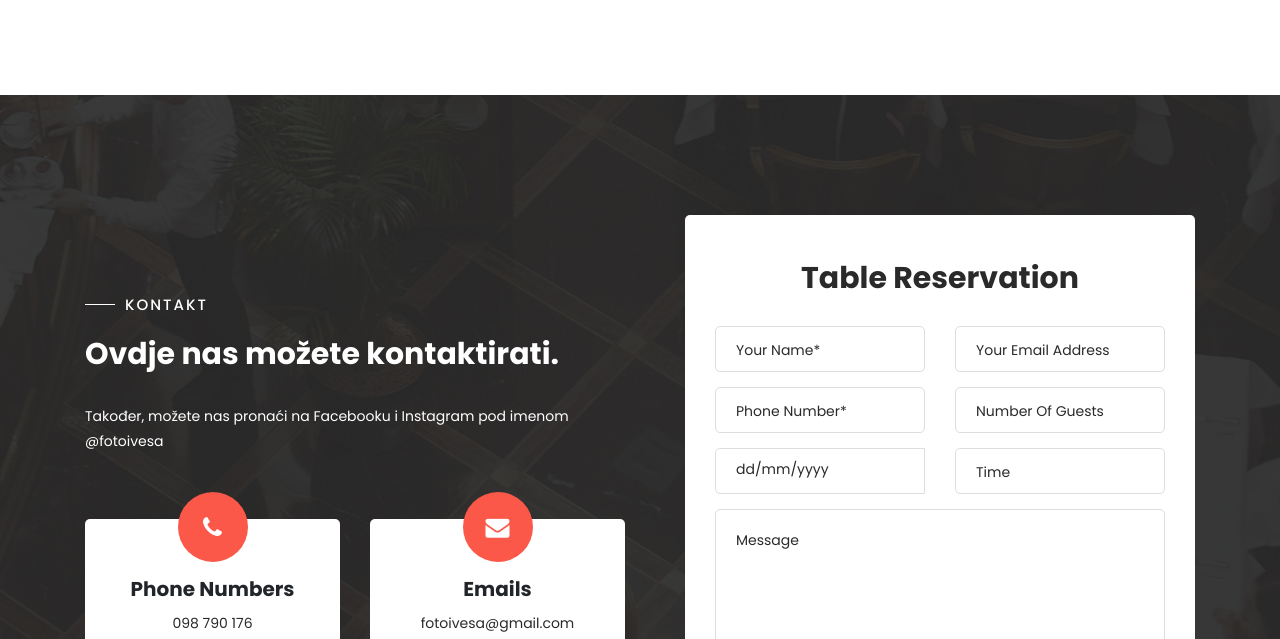
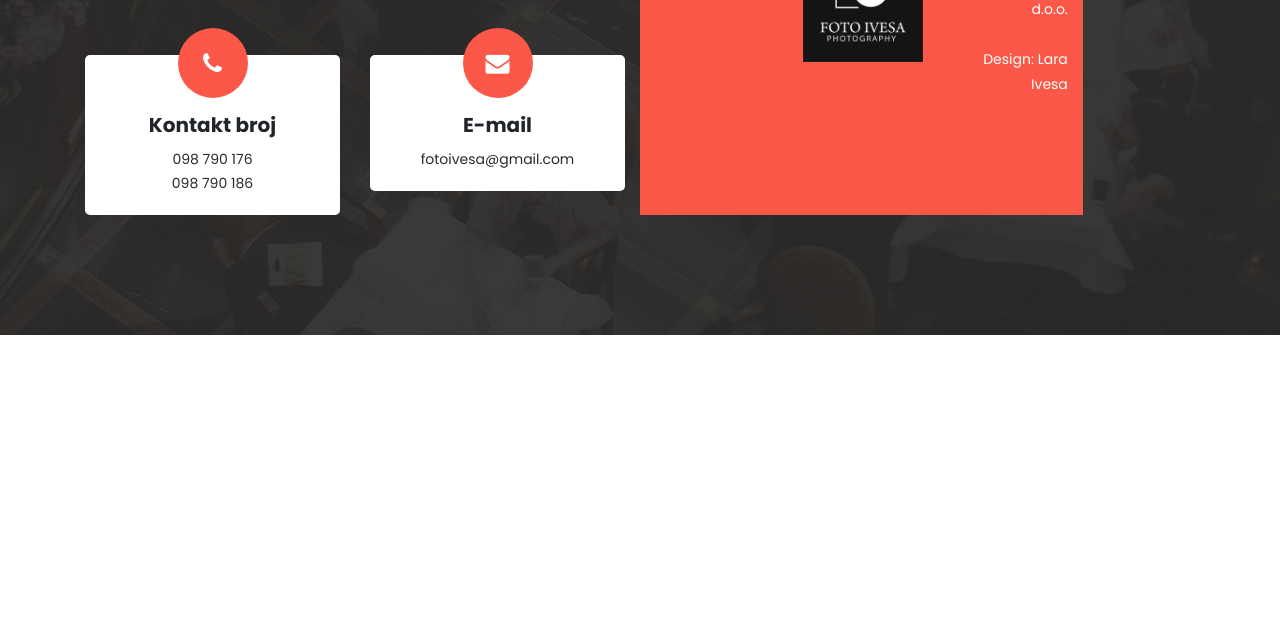
Before and after one commit to laraivesa/osobnaWebstranica, a plain HTML site: page index.html in a window 1280 px wide. Shown: the part 2161-2800 px from the top of the page. After the commit the page ends 2496 px from the top, so only its background shows below. Drawn offline with Linux system fonts and the light colour scheme.

Commit message:
Add files via upload

```diff
--- a/index.html
+++ b/index.html
@@ -97,7 +97,7 @@ https://templatemo.com/tm-558-klassy-cafe
                             <h4> Foto Ivesa</h4>
                             <h6>DOBRODOŠLI NA NAŠU STRANICU</h6>
                             <div class="main-white-button scroll-to-section">
-                                <a href="#reservation">Make A Reservation</a>
+                                <a href="#reservation">Kontaktirajte nas</a>
                             </div>
                         </div>
                     </div>
@@ -108,21 +108,21 @@ https://templatemo.com/tm-558-klassy-cafe
                           <!-- Item -->
                           <div class="item">
                             <div class="img-fill">
-                                <img src="assets/images/slide-01.jpg" alt="">
+                                <img src="assets/images/babay.jpg"  alt="">
                             </div>
                           </div>
                           <!-- // Item -->
                           <!-- Item -->
                           <div class="item">
                             <div class="img-fill">
-                                <img src="assets/images/slide-02.jpg" alt="">
+                                <img src="assets/images/weding.jpg" alt="">
                             </div>
                           </div>
                           <!-- // Item -->
                           <!-- Item -->
                           <div class="item">
                             <div class="img-fill">
-                                <img src="assets/images/slide-03.jpg" alt="">
+                                <img src="assets/images/preg.jpg" width="924" height="612" alt="">
                             </div>
                           </div>
                           <!-- // Item -->
@@ -147,13 +147,11 @@ https://templatemo.com/tm-558-klassy-cafe
                         <p>Ja sam Lara Ivesa. Imam 17 godina i dolazim iz Daruvara. Idem u treći razred Ekonomske i turističke škole Daruvar, smjer hotelijersko-turistički tehničar. U slobodno vrijeme volim fotografirati, slušati glazbu, gledati filmove i serije... <br><br>  Uz školovanje, radim sa roditeljima u našoj obiteljskoj firmi Foto Ivesa. Bavimo se snimanjem i fotografiranjem vjenčanja, fotografirafiranjem trudnica i beba, fotografiranja maturanata, izradom personaliziranih poklona i suvenira.</p>
                         <div class="row">
                             <div class="col-4">
-                                <img src="assets/images/about-thumb-01.jpg" alt="">
+                                <img src="assets/images/fofo.jpg" alt="">
                             </div>
+
                             <div class="col-4">
-                                <img src="assets/images/about-thumb-02.jpg" alt="">
-                            </div>
-                            <div class="col-4">
-                                <img src="assets/images/about-thumb-03.jpg" alt="">
+                                <img src="assets/images/fotoivesa.jpg" alt="">
                             </div>
                         </div>
                     </div>
@@ -161,8 +159,7 @@ https://templatemo.com/tm-558-klassy-cafe
                 <div class="col-lg-6 col-md-6 col-xs-12">
                     <div class="right-content">
                         <div class="thumb">
-                            <a rel="nofollow" href="http://youtube.com"><i class="fa fa-play"></i></a>
-                            <img src="assets/images/about-video-bg.jpg" alt="">
+                            <img src="assets/images/ja.jpg" alt="">
                         </div>
                     </div>
                 </div>
@@ -194,7 +191,7 @@ https://templatemo.com/tm-558-klassy-cafe
                                 <li><a href="#"><i class="fa fa-twitter"></i></a></li>
                                 <li><a href="#"><i class="fa fa-instagram"></i></a></li>
                             </ul>
-                            <img src="assets/images/chefs-01.jpg" alt="Chef #1">
+                            <img src="assets/images/majka.jpg" alt="Chef #1">
                         </div>
                         <div class="down-content">
                             <h4>Maja Ivesa</h4>
@@ -211,7 +208,7 @@ https://templatemo.com/tm-558-klassy-cafe
                                 <li><a href="#"><i class="fa fa-twitter"></i></a></li>
                                 <li><a href="#"><i class="fa fa-behance"></i></a></li>
                             </ul>
-                            <img src="assets/images/chefs-02.jpg" alt="Chef #2">
+                            <img src="assets/images/tata.jpg" alt="Chef #2">
                         </div>
                         <div class="down-content">
                             <h4>Ivica Ivesa</h4>
@@ -228,7 +225,7 @@ https://templatemo.com/tm-558-klassy-cafe
                                 <li><a href="#"><i class="fa fa-twitter"></i></a></li>
                                 <li><a href="#"><i class="fa fa-google"></i></a></li>
                             </ul>
-                            <img src="assets/images/chefs-03.jpg" alt="Chef #3">
+                            <img src="assets/images/ja.jpg" alt="Chef #3">
                         </div>
                         <div class="down-content">
                             <h4>Lara Ivesa</h4>
@@ -256,98 +253,21 @@ https://templatemo.com/tm-558-klassy-cafe
                             <div class="col-lg-6">
                                 <div class="phone">
                                     <i class="fa fa-phone"></i>
-                                    <h4>Phone Numbers</h4>
+                                    <h4>Kontakt broj</h4>
                                     <span><a href="#">098 790 176</a><br><a href="#">098 790 186</a></span>
                                 </div>
                             </div>
                             <div class="col-lg-6">
                                 <div class="message">
                                     <i class="fa fa-envelope"></i>
-                                    <h4>Emails</h4>
+                                    <h4>E-mail</h4>
                                     <span><a href="#">fotoivesa@gmail.com</a><br>
                                 </div>
                             </div>
                         </div>
                     </div>
                 </div>
-                <div class="col-lg-6">
-                    <div class="contact-form">
-                        <form id="contact" action="" method="post">
-                          <div class="row">
-                            <div class="col-lg-12">
-                                <h4>Table Reservation</h4>
-                            </div>
-                            <div class="col-lg-6 col-sm-12">
-                              <fieldset>
-                                <input name="name" type="text" id="name" placeholder="Your Name*" required="">
-                              </fieldset>
-                            </div>
-                            <div class="col-lg-6 col-sm-12">
-                              <fieldset>
-                              <input name="email" type="text" id="email" pattern="[^ @]*@[^ @]*" placeholder="Your Email Address" required="">
-                            </fieldset>
-                            </div>
-                            <div class="col-lg-6 col-sm-12">
-                              <fieldset>
-                                <input name="phone" type="text" id="phone" placeholder="Phone Number*" required="">
-                              </fieldset>
-                            </div>
-                            <div class="col-md-6 col-sm-12">
-                              <fieldset>
-                                <select value="number-guests" name="number-guests" id="number-guests">
-                                    <option value="number-guests">Number Of Guests</option>
-                                    <option name="1" id="1">1</option>
-                                    <option name="2" id="2">2</option>
-                                    <option name="3" id="3">3</option>
-                                    <option name="4" id="4">4</option>
-                                    <option name="5" id="5">5</option>
-                                    <option name="6" id="6">6</option>
-                                    <option name="7" id="7">7</option>
-                                    <option name="8" id="8">8</option>
-                                    <option name="9" id="9">9</option>
-                                    <option name="10" id="10">10</option>
-                                    <option name="11" id="11">11</option>
-                                    <option name="12" id="12">12</option>
-                                </select>
-                              </fieldset>
-                            </div>
-                            <div class="col-lg-6">
-                                <div id="filterDate2">
-                                  <div class="input-group date" data-date-format="dd/mm/yyyy">
-                                    <input  name="date" id="date" type="text" class="form-control" placeholder="dd/mm/yyyy">
-                                    <div class="input-group-addon" >
-                                      <span class="glyphicon glyphicon-th"></span>
-                                    </div>
-                                  </div>
-                                </div>
-                            </div>
-                            <div class="col-md-6 col-sm-12">
-                              <fieldset>
-                                <select value="time" name="time" id="time">
-                                    <option value="time">Time</option>
-                                    <option name="Breakfast" id="Breakfast">Breakfast</option>
-                                    <option name="Lunch" id="Lunch">Lunch</option>
-                                    <option name="Dinner" id="Dinner">Dinner</option>
-                                </select>
-                              </fieldset>
-                            </div>
-                            <div class="col-lg-12">
-                              <fieldset>
-                                <textarea name="message" rows="6" id="message" placeholder="Message" required=""></textarea>
-                              </fieldset>
-                            </div>
-                            <div class="col-lg-12">
-                              <fieldset>
-                                <button type="submit" id="form-submit" class="main-button-icon">Make A Reservation</button>
-                              </fieldset>
-                            </div>
-                          </div>
-                        </form>
-                    </div>
-                </div>
-            </div>
-        </div>
-    </section>
+
     <!-- ***** Reservation Area Ends ***** -->
 
 
@@ -361,22 +281,20 @@ https://templatemo.com/tm-558-klassy-cafe
                     <div class="right-text-content">
                             <ul class="social-icons">
                                 <li><a href="#"><i class="fa fa-facebook"></i></a></li>
-                                <li><a href="#"><i class="fa fa-twitter"></i></a></li>
-                                <li><a href="#"><i class="fa fa-linkedin"></i></a></li>
                                 <li><a href="#"><i class="fa fa-instagram"></i></a></li>
                             </ul>
                     </div>
                 </div>
                 <div class="col-lg-4">
                     <div class="logo">
-                        <a href="index.html"><img src="assets/images/white-logo.png" alt=""></a>
+                        <a href="index.html"><img src="assets/images/fotoivesa.jpg" width="120" height="120" alt=""></a>
                     </div>
                 </div>
                 <div class="col-lg-4 col-xs-12">
                     <div class="left-text-content">
-                        <p>© Copyright Klassy Cafe Co.
+                        <p><br>Multimedia I d.o.o.</br>
 
-                        <br>Design: TemplateMo</p>
+                        <br>Design: Lara Ivesa </p>
                     </div>
                 </div>
             </div>
```
